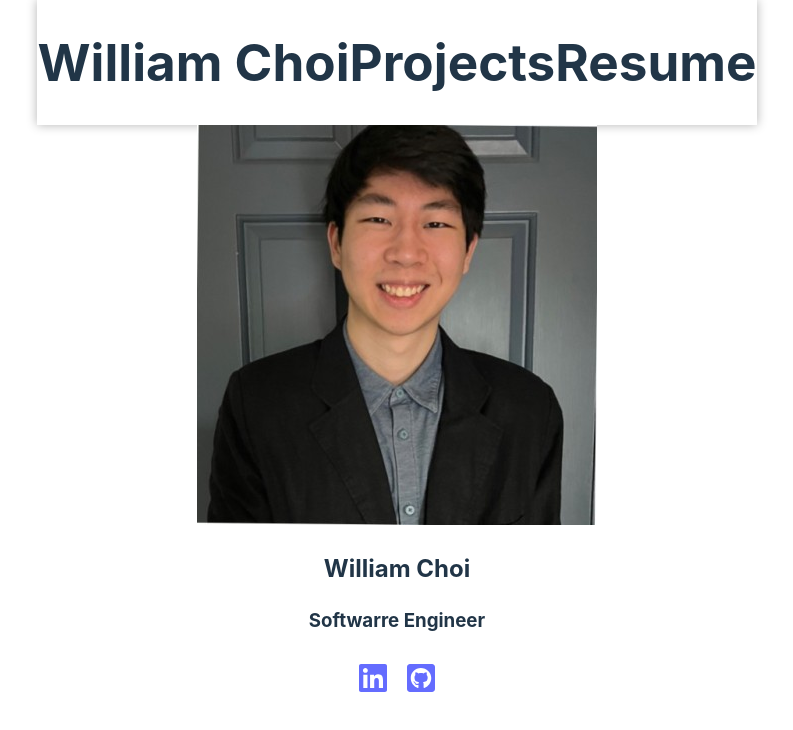
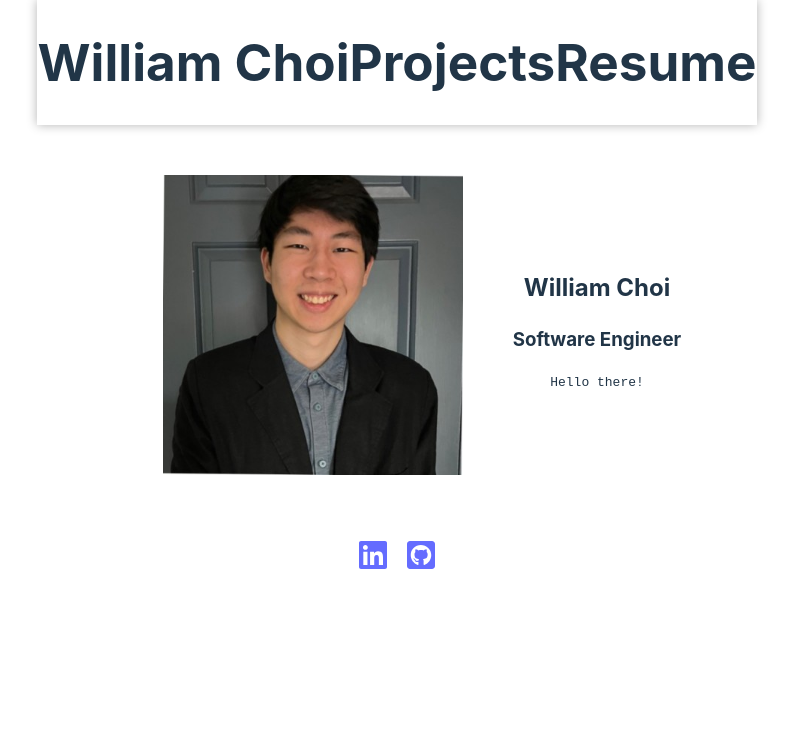
Before and after one commit to william100101/personal-website, a React (Vite) app: page / in a window 1280 px wide. Shown: the top 730 px of the page, without its empty margins (243-1036 px from the left). Built offline with nearby package versions, Linux system fonts and the light colour scheme.

Commit message:
added files for resume

```diff
--- a/src/About.css
+++ b/src/About.css
@@ -1,9 +1,11 @@
 .about{
-    display:flexbox;
+    display: flex;
+    align-items: center;
+    justify-content: center;
 }
 
 .portrait{
-
+    transform: scale(.75);
 }
 
 .description{
--- a/src/About.jsx
+++ b/src/About.jsx
@@ -4,19 +4,22 @@ import './About.css'
 
 function About() {
     return(
-        <div class="">
+        <div>
             <text></text> {/* SLIDESHOW */}
-            <div> {/* INTRODUCTION */}
+            <div class="about" >{/* INTRODUCTION */}
                 <div> {/* PORTRAIT */}
-                        <img src={portrait}/>
+                        <img src={portrait} class="portrait"/>
                 </div>
-                <div>
+                <div class="description">
                         <h2>
                             William Choi
                         </h2>
                         <h3>
-                            Softwarre Engineer
+                            Software Engineer
                         </h3>
+                        <plaintext>
+                            Hello there!
+                        </plaintext>
                 </div> {/* DESCRIPTION */}
             </div>
         </div>
--- /dev/null
+++ b/src/Resume.css
@@ -0,0 +1,3 @@
+.resume{
+
+}
```
Also changed, not shown: src/Resume.jsx (added, +10 -0 lines).
